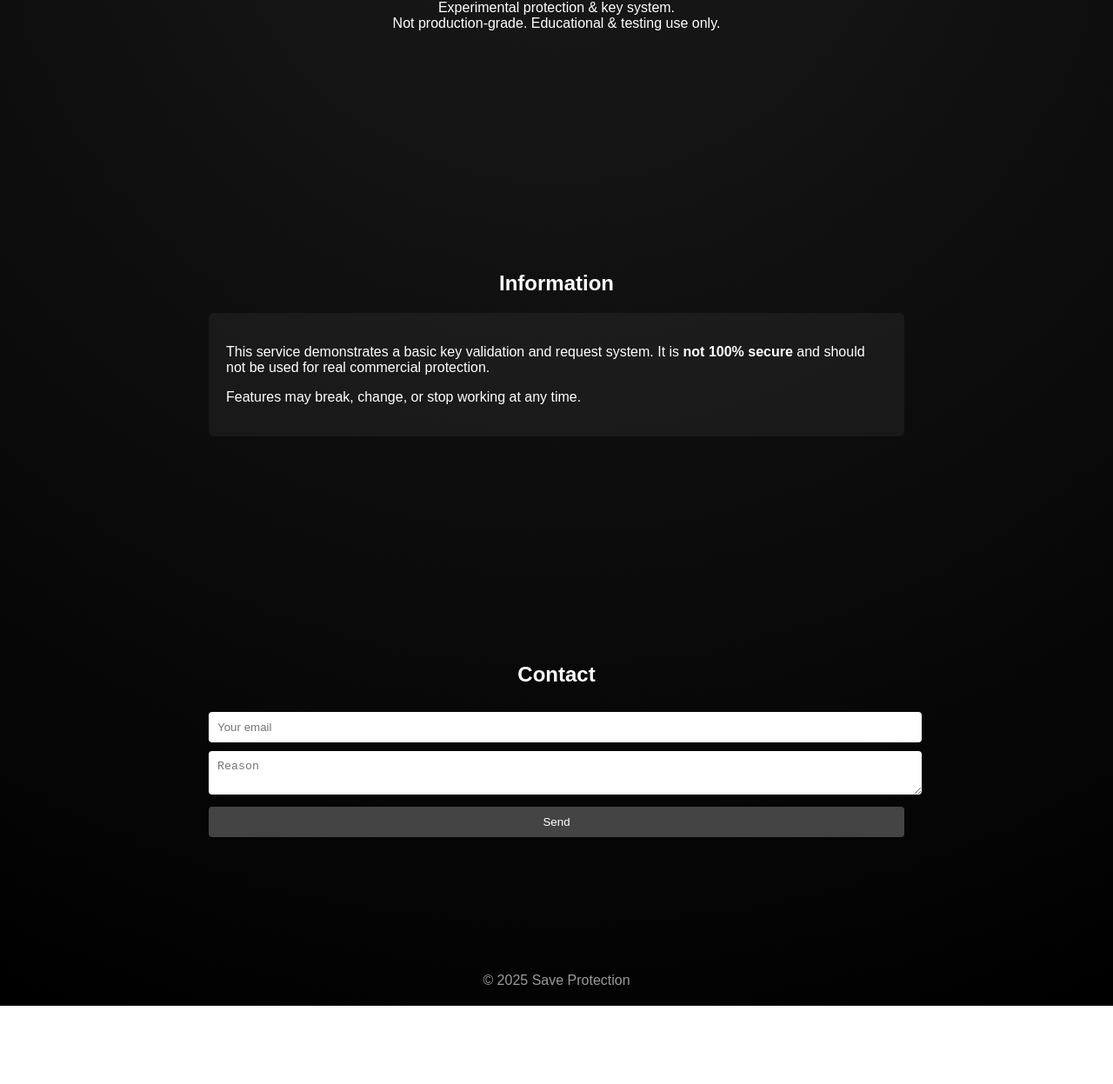
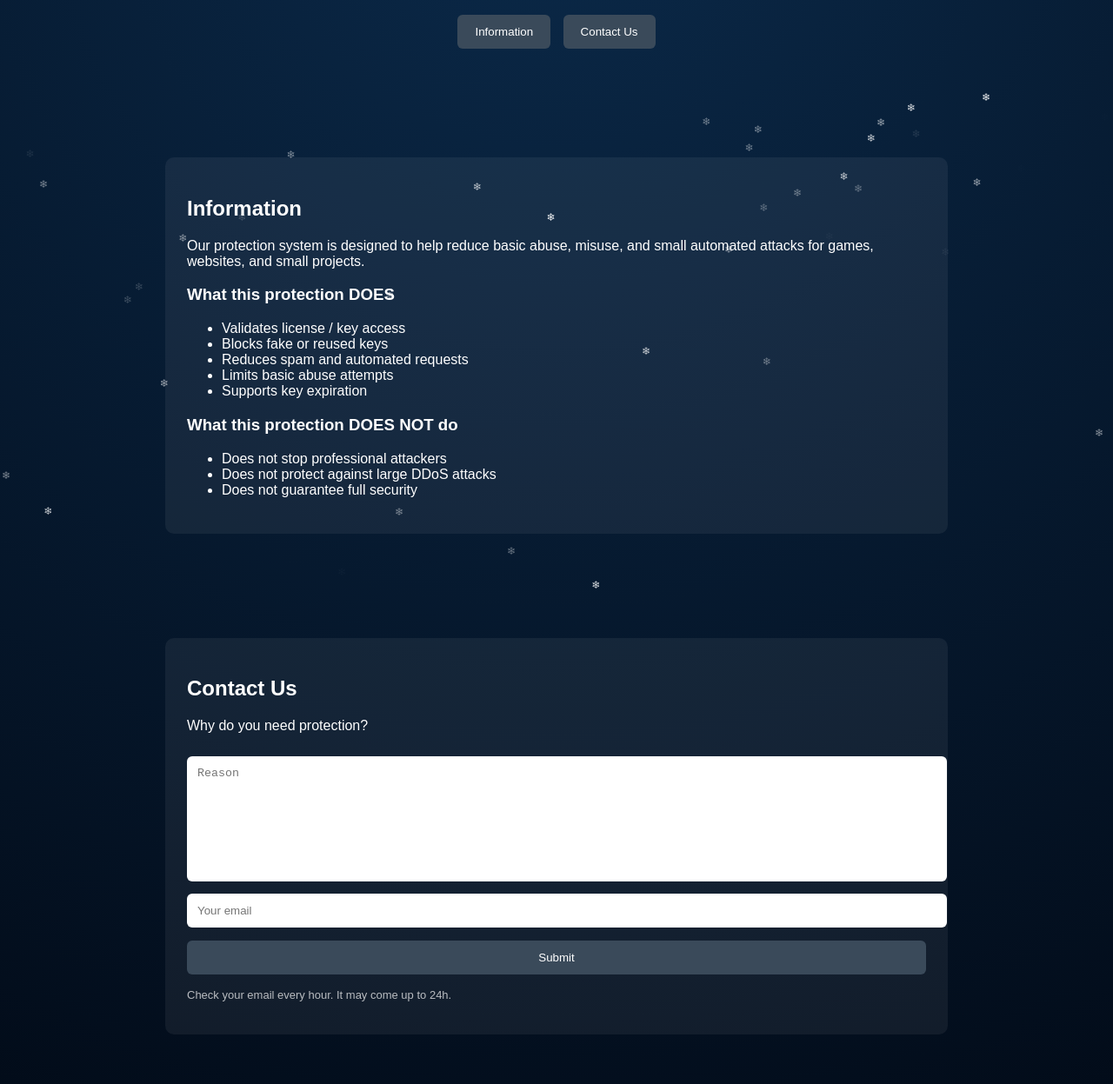
Before and after one commit to slayerplx56-hue/Save-Protection-, a plain HTML site: page index.html in a window 1280 px wide. Shown: the part 188-1435 px from the top of the page at 87% size. Before the commit the page ends 1345 px from the top, so only its background shows below. Drawn offline with nearby package versions, Linux system fonts and the light colour scheme.

Commit message:
Update index.html

```diff
--- a/index.html
+++ b/index.html
@@ -12,119 +12,170 @@
 body {
   margin: 0;
   font-family: Arial, sans-serif;
-      background: radial-gradient(circle at top, #1a1a1a, #000);
+  background: radial-gradient(circle at top, #0b2a4a, #020b18);
   color: white;
+  overflow-x: hidden;
 }
 
-    nav {
+.snow {
   position: fixed;
-      top: 0;
-      width: 100%;
-      background: rgba(0,0,0,0.8);
-      padding: 15px;
-      text-align: center;
-      z-index: 10;
+  top: -10px;
+  color: white;
+  font-size: 12px;
+  animation: fall linear infinite;
 }
 
-    nav button {
-      background: #222;
+@keyframes fall {
+  to {
+    transform: translateY(110vh);
+  }
+}
+
+header {
+  text-align: center;
+  padding: 120px 20px 60px;
+}
+
+header h1 {
+  color: #7dd3ff;
+}
+
+.buttons {
+  margin-top: 20px;
+}
+
+.buttons button {
+  padding: 12px 20px;
+  margin: 5px;
+  border: none;
+  background: #3a4a5a;
   color: white;
-      border: none;
-      padding: 10px 15px;
-      margin: 0 5px;
   cursor: pointer;
+  border-radius: 6px;
 }
 
 section {
-      padding: 120px 20px;
-      max-width: 800px;
+  max-width: 900px;
   margin: auto;
+  padding: 60px 20px;
 }
 
-    h1 {
-      text-align: center;
+.box {
+  background: rgba(255,255,255,0.06);
+  padding: 25px;
+  border-radius: 10px;
 }
 
-    input, textarea, button {
+input, textarea {
   width: 100%;
-      padding: 10px;
+  padding: 12px;
   margin-top: 10px;
+  border-radius: 6px;
   border: none;
-      border-radius: 4px;
 }
 
-    button {
-      background: #444;
-      color: white;
-      cursor: pointer;
+textarea {
+  resize: none;
+  height: 120px;
 }
 
-    .info-box {
-      background: rgba(255,255,255,0.05);
-      padding: 20px;
+button.submit {
+  margin-top: 15px;
+  padding: 12px;
+  width: 100%;
+  background: #3a4a5a;
+  color: white;
+  border: none;
   border-radius: 6px;
+  cursor: pointer;
 }
 
 footer {
   text-align: center;
   padding: 20px;
   opacity: 0.6;
+  font-size: 13px;
 }
 </style>
 </head>
 
 <body>
 
-<nav>
-  <button onclick="scrollToSection('home')">Home</button>
-  <button onclick="scrollToSection('info')">Information</button>
-  <button onclick="scrollToSection('contact')">Contact</button>
-</nav>
+<header>
+  <h1>Welcome to our Protection Website</h1>
+  <div class="buttons">
+    <button onclick="scrollToId('info')">Information</button>
+    <button onclick="scrollToId('contact')">Contact Us</button>
+  </div>
+</header>
 
-<section id="home">
-  <h1>Save Protection</h1>
-  <p style="text-align:center;">
-    Experimental protection & key system.<br>
-    Not production-grade. Educational & testing use only.
+<section id="info">
+  <div class="box">
+    <h2>Information</h2>
+    <p>
+      Our protection system is designed to help reduce basic abuse, misuse,
+      and small automated attacks for games, websites, and small projects.
     </p>
+
+    <h3>What this protection DOES</h3>
+    <ul>
+      <li>Validates license / key access</li>
+      <li>Blocks fake or reused keys</li>
+      <li>Reduces spam and automated requests</li>
+      <li>Limits basic abuse attempts</li>
+      <li>Supports key expiration</li>
+    </ul>
+
+    <h3>What this protection DOES NOT do</h3>
+    <ul>
+      <li>Does not stop professional attackers</li>
+      <li>Does not protect against large DDoS attacks</li>
+      <li>Does not guarantee full security</li>
+    </ul>
+  </div>
 </section>
 
-<section id="info">
-  <h1>Information</h1>
-  <div class="info-box">
-    <p>
-      This service demonstrates a basic key validation and request system.
-      It is <strong>not 100% secure</strong> and should not be used for real commercial protection.
-    </p>
-    <p>
-      Features may break, change, or stop working at any time.
+<section id="contact">
+  <div class="box">
+    <h2>Contact Us</h2>
+    <p>Why do you need protection?</p>
+
+    <form id="contactForm">
+      <textarea id="reason" placeholder="Reason" required></textarea>
+      <input type="email" id="email" placeholder="Your email" required>
+      <button class="submit" type="submit">Submit</button>
+    </form>
+
+    <p id="status" style="margin-top:10px;"></p>
+    <p style="font-size:13px;opacity:.7;">
+      Check your email every hour. It may come up to 24h.
     </p>
   </div>
 </section>
 
-<section id="contact">
-  <h1>Contact</h1>
-
-  <form id="contactForm">
-    <input type="email" id="email" placeholder="Your email" required>
-    <textarea id="message" placeholder="Reason" required></textarea>
-    <button type="submit">Send</button>
-  </form>
-
-  <p id="status"></p>
-</section>
-
 <footer>
-  © 2025 Save Protection
+  © Save Protection — Basic protection service
 </footer>
 
 <script>
-  emailjs.init("YOUR_PUBLIC_KEY"); // <-- replace with EmailJS public key
+emailjs.init("YOUR_PUBLIC_KEY"); // 🔴 PUT YOUR PUBLIC KEY
 
-  function scrollToSection(id) {
+function scrollToId(id) {
   document.getElementById(id).scrollIntoView({ behavior: "smooth" });
 }
 
+// Snow effect
+for (let i = 0; i < 40; i++) {
+  const s = document.createElement("div");
+  s.className = "snow";
+  s.innerHTML = "❄";
+  s.style.left = Math.random() * 100 + "vw";
+  s.style.animationDuration = (5 + Math.random() * 10) + "s";
+  s.style.opacity = Math.random();
+  document.body.appendChild(s);
+}
+
+// Get user IP
 async function getIP() {
   try {
     const res = await fetch("https://api.ipify.org?format=json");
@@ -135,22 +186,27 @@
   }
 }
 
-  document.getElementById("contactForm").addEventListener("submit", async function(e) {
+document.getElementById("contactForm").addEventListener("submit", async e => {
   e.preventDefault();
 
+  const reason = document.getElementById("reason").value;
   const email = document.getElementById("email").value;
-    const message = document.getElementById("message").value;
   const ip = await getIP();
 
-    emailjs.send("YOUR_SERVICE_ID", "YOUR_TEMPLATE_ID", {
+  emailjs.send(
+    "YOUR_SERVICE_ID",     // 🔴 SERVICE ID
+    "YOUR_TEMPLATE_ID",    // 🔴 TEMPLATE ID
+    {
       user_email: email,
-      message: message,
+      reason: reason,
       user_ip: ip
-    }).then(() => {
-      document.getElementById("status").innerText = "Message sent successfully.";
-    }).catch(err => {
-      document.getElementById("status").innerText = "Failed to send message.";
-      console.error(err);
+    }
+  ).then(() => {
+    document.getElementById("status").innerText =
+      "Request sent successfully.";
+  }, () => {
+    document.getElementById("status").innerText =
+      "Failed to send request.";
   });
 });
 </script>
```
Lines whose indentation alone changed are shown as unchanged.
